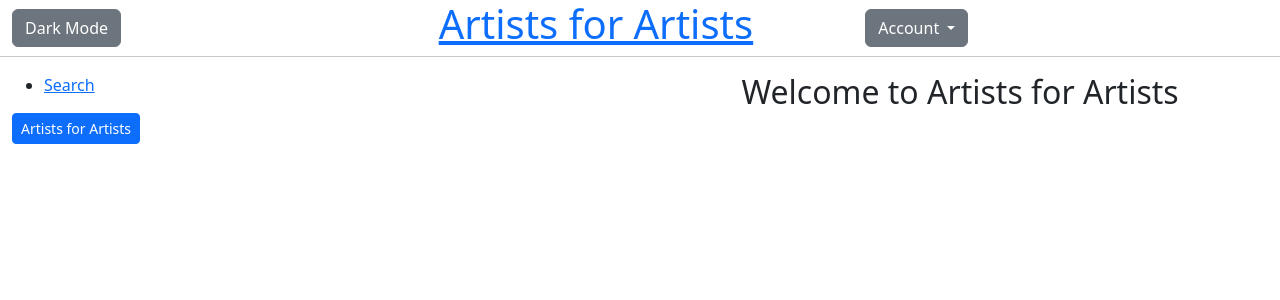
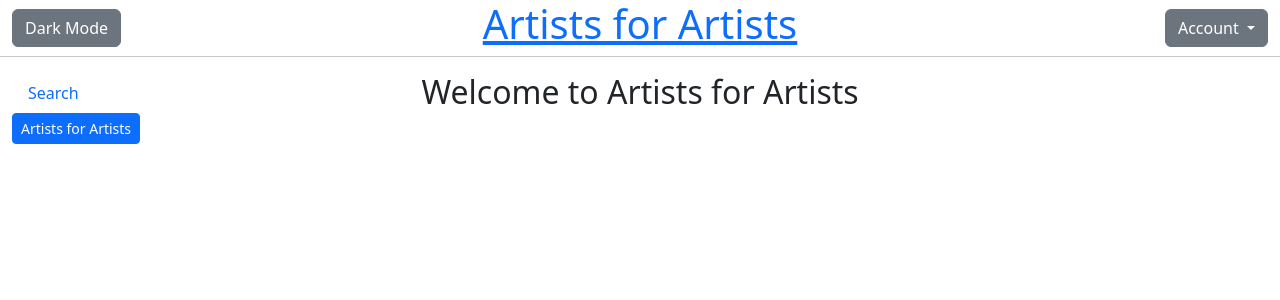
Before and after one commit to RiotMachine/ArtistsForArtists, a Flask app: page / in a window 1280 px wide. Shown: the top 300 px of the page. Run offline with Flask 3, Linux system fonts and the light colour scheme; parts of the project's set-up code (start-up, migrations or seed data) failed here and were passed over.

Commit message:
More Bootstrap architecture.

```diff
--- a/ArtistsForArtists/templates/siteTemplate.html
+++ b/ArtistsForArtists/templates/siteTemplate.html
@@ -9,7 +9,7 @@ Artists for Artists
 {% endblock %}
 
 {% block sidebar %}
-<li>
-	<a href="{{ url_for('search') }}">Search</a>
+<li class="nav-item">
+	<a href="{{ url_for('search') }}" class="nav-link">Search</a>
 </li>
 {% endblock %}
--- a/ArtistsForArtists/templates/template.html
+++ b/ArtistsForArtists/templates/template.html
@@ -26,12 +26,12 @@
                             Dark Mode
                         </button>
                     </div>
-                    <div class="col">
+                    <div class="col text-center">
                         <h1>
                             {% block pageIndex %}{% endblock %}
                         </h1>
                     </div>
-                    <div class="col">
+                    <div class="col text-end">
                         <button class="btn btn-secondary dropdown-toggle" type="button" data-bs-toggle="dropdown" aria-expanded="false">
                             Account
                         </button>
@@ -49,9 +49,9 @@
                 </div>
             </header>
             <div class="row">
-                <div class="col">
+                <div class="col-md-2">
                     <nav>
-                        <ul>
+                        <ul class="nav flex-column">
                             {% block sidebar %}{% endblock %}
                         </ul>
                         <a href="{{ url_for('homepage') }}" class="btn btn-primary btn-sm">
@@ -80,6 +80,7 @@
                         </div>
                     </main>
                 </div>
+                <div class="col-md-2"></div>
             </div>
             <footer>
             </footer>
```
Also changed, not shown: ArtistsForArtists/templates/accounts/acctTemplate.html (+4 -4 lines), ArtistsForArtists/templates/subdomains/subTemplate.html (+4 -4 lines).
